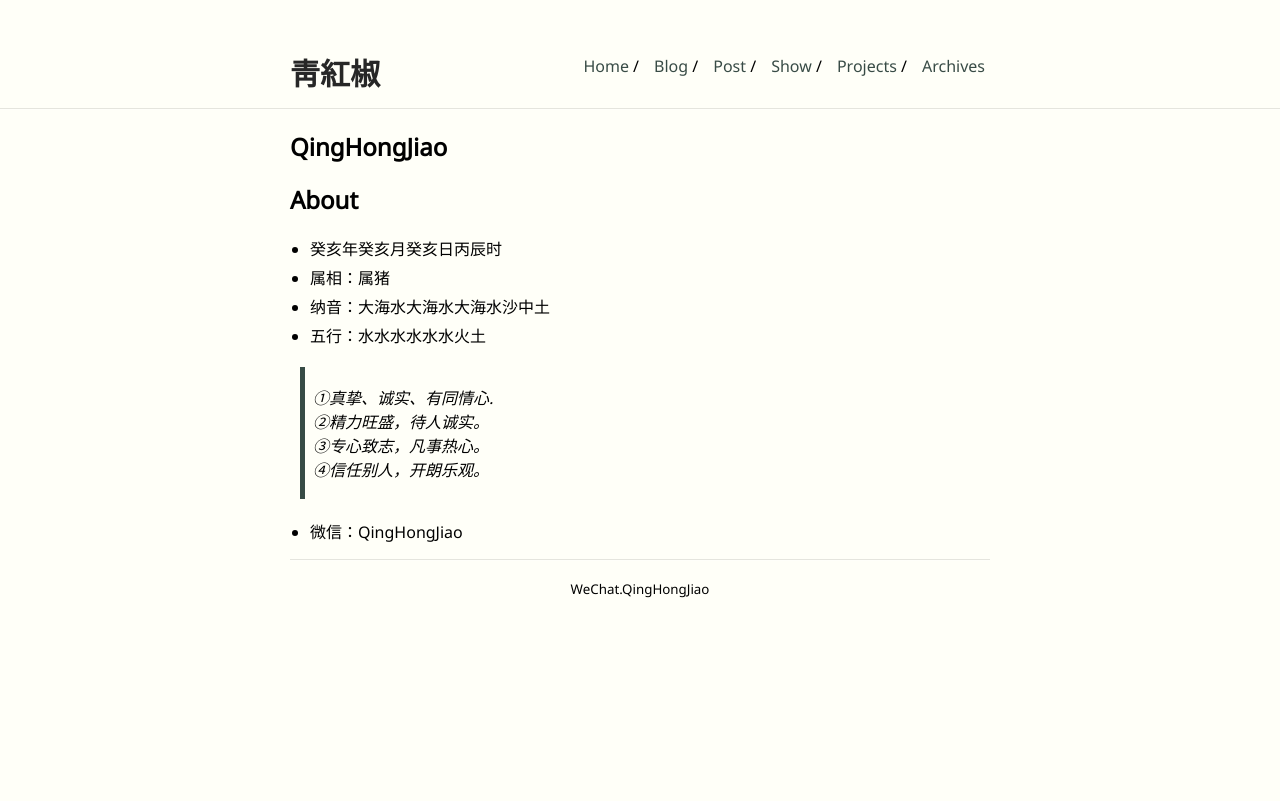
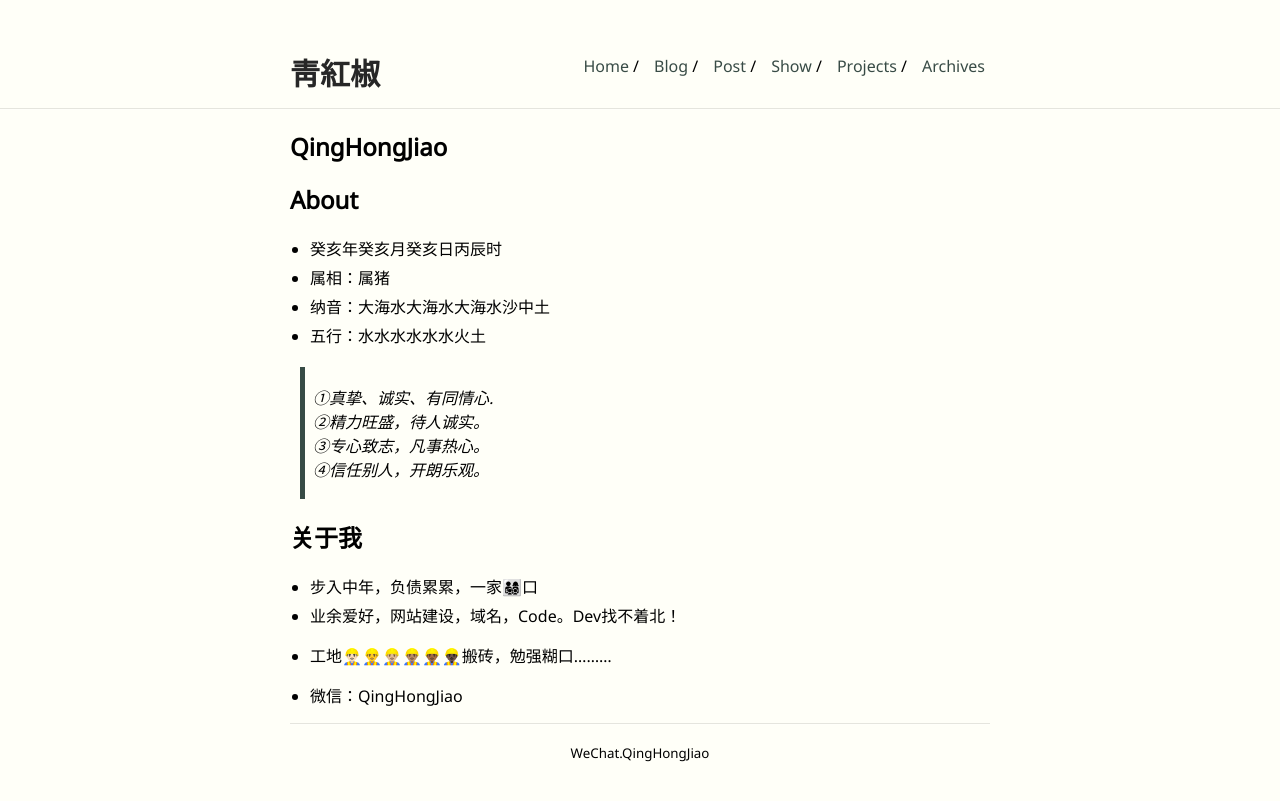
Before and after one commit to QingHongJiao/qinghongjiao.github.io, a Jekyll site: the page built from index.md, in a window 1280 px wide. Shown: the top 801 px of the page. Built offline with Jekyll 4.4.1, drawn with Linux system fonts in a browser that asks for light colours; our own code applies the rules of GitHub Pages for plain Markdown files.

Commit message:
Update index.md

```diff
--- a/index.md
+++ b/index.md
@@ -16,4 +16,10 @@ layout: main
 > ③专心致志，凡事热心。
 > ④信任别人，开朗乐观。
 
+## 关于我
+
+ * 步入中年，负债累累，一家👨‍👩‍👧‍👦口
+ * 业余爱好，网站建设，域名，Code。Dev找不着北！
+ * 工地👷🏻‍♂️👷‍♂️👷🏼‍♂️👷🏽‍♂️👷🏾‍♂️👷🏿‍♂️搬砖，勉强糊口………
+
 * 微信：QingHongJiao
```
